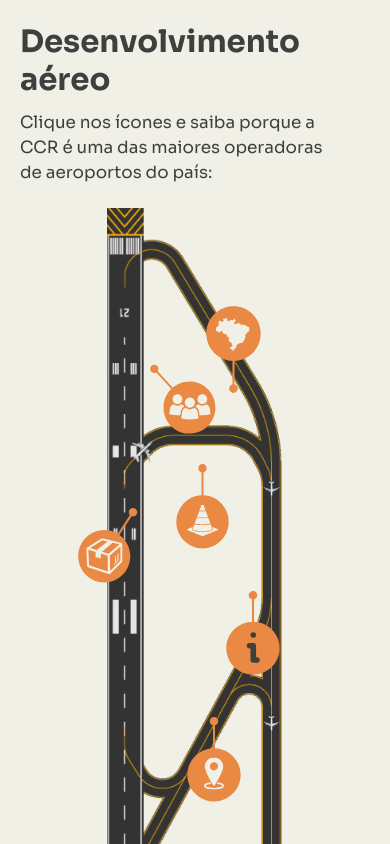
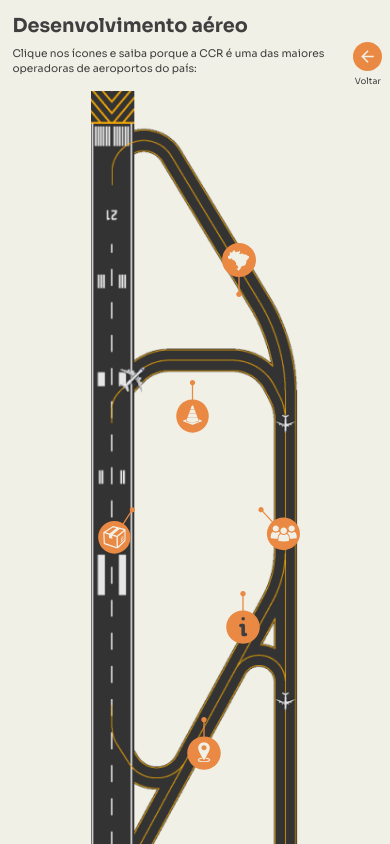
Before and after one commit to Gabriel-S-Santana/InfoGrafico, a plain HTML site: page aereo.html in a window 390 px wide. Drawn offline with Linux system fonts and the light colour scheme.

Commit message:
fix mobile icons

```diff
--- a/aereo.html
+++ b/aereo.html
@@ -4,12 +4,16 @@
 <head>
   <meta charset="UTF-8">
   <meta name="viewport" content="width=device-width, initial-scale=1.0">
-  <title>Teste</title>
+  <title>Desenvolvimento Aéreo</title>
   <link rel="stylesheet" href="styles/style.css">
   <link rel="stylesheet" href="styles/aereo.css">
 </head>
 
 <body>
+  <div class="voltar">
+    <a href="index.html"><img src="img/voltar-3.svg" alt="voltar"></a>
+    <a href="index.html"><p>Voltar</p></a>
+  </div>
   <div class="header">
     <h1>
       Desenvolvimento aéreo
--- a/styles/aereo.css
+++ b/styles/aereo.css
@@ -6,6 +6,10 @@
 body,
 html {
   background-color: #f1f0e6;
+}
+
+.voltar p {
+  color: #3f3f3f;
 }
 
 .header {
@@ -294,3 +298,25 @@ span {
     left: 58%;
   }
 }
+
+@media (max-width: 390px) {
+  html {
+    font-size: 30%;
+  }
+
+  #point14 {
+    top: 28%;
+    left: 55%;
+  }
+
+  #point15 {
+    left: 66%;
+    top: 60%;
+  }
+  #point16 {
+    top: 45%;
+  }
+  #point17 {
+    left: 25%;
+  }
+}
--- a/styles/style.css
+++ b/styles/style.css
@@ -17,6 +17,32 @@ html {
   background-color: #3f3f3f;
   overflow: hidden;
   display: flex;
+}
+
+a {
+  text-decoration: none;
+  outline: none;
+  border: none;
+}
+
+.voltar {
+  z-index: 10;
+  display: flex;
+  align-items: center;
+  gap: .8rem;
+  position: absolute;
+  top: 5%;
+  right: 2%;
+}
+
+.voltar p {
+  color: #FFF;
+
+font-family: Sora;
+font-size: 2.14rem;
+font-style: normal;
+font-weight: 400;
+line-height: normal;
 }
 
 #estrada {
@@ -349,6 +375,18 @@ html {
     height: auto;
   }
 
+  .voltar {
+    flex-direction: column;
+  }
+
+  .voltar img {
+    width: 6rem;
+  }
+
+  .voltar p {
+    font-size: 1.8rem;
+  }
+
   .header p {
     font-size: 2.2rem;
   }
@@ -391,7 +429,6 @@ html {
     left: 50%;
   }
 
-
   #point6 {
     top: 69%;
     left: 60%;
@@ -406,3 +443,17 @@ html {
   }
 
 }
+
+@media (max-width: 390px) {
+  html {
+    font-size: 30%;
+  }
+
+  #point2 {
+    top: 38%
+  }
+
+  #point5 {
+    left: 63%;
+  }
+}
--- a/styles/trilhos.css
+++ b/styles/trilhos.css
@@ -62,7 +62,7 @@ html {
 
 #point9 {
   top: 10%;
-  left: 50%;
+  left: 47%;
 }
 
 #point9 .figure {
@@ -85,7 +85,7 @@ html {
 }
 
 #point10 {
-  top: 49%;
+  top: 46%;
   left: 52%;
 }
 
@@ -98,7 +98,7 @@ html {
 }
 
 #point11 {
-  top: 15%;
+  top: 18%;
   left: 75%;
 }
 
@@ -118,7 +118,7 @@ html {
 
 #point12 {
   top: 68%;
-  left: 76%;
+  left: 78%;
 }
 
 .info12 {
@@ -133,7 +133,7 @@ html {
 
 #point13 {
   top: 85%;
-  left: 78%;
+  left: 80%;
 }
 
 .info13 {
@@ -145,7 +145,49 @@ html {
   line-height: 4rem;
 }
 
+@media (max-width: 1500px) {
+  html {
+    font-size: 55%;
+  }
 
+  #point8 {
+    top: 50%;
+    left: 38%;
+  }
+
+  #point12 {
+    top: 60%;
+    left: 75%;
+  }
+  #point13 {
+    top: 73%;
+    left: 77%;
+  }
+}
+@media (max-width: 1400px) {
+  #point8 {
+    top: 50%;
+    left: 38%;
+  }
+
+  #point9 {
+    left: 49%;
+  }
+
+  .info11 {
+    top: -80%;
+  }
+
+  #point12 {
+    top: 60%;
+    left: 79%;
+  }
+  #point13 {
+    top: 73%;
+    left: 80%;
+  }
+
+}
 
 @media (max-width: 1300px) {
   html {
```
Also changed, not shown: estrada.html (+8 -4 lines), trilhos.html (+5 -1 lines), img/voltar-1.svg (added), img/voltar-2.svg (added), img/voltar-3.svg (added).
